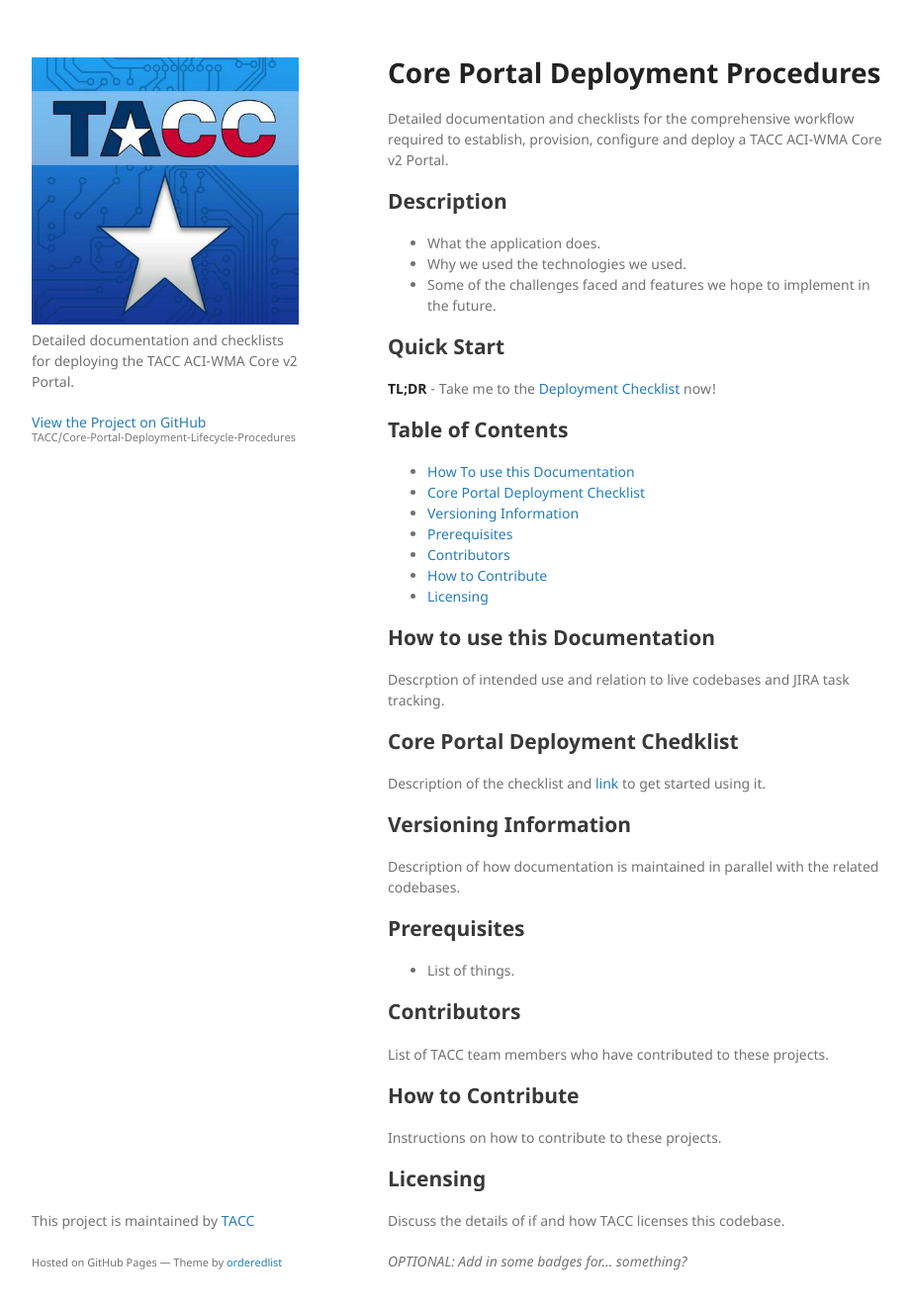
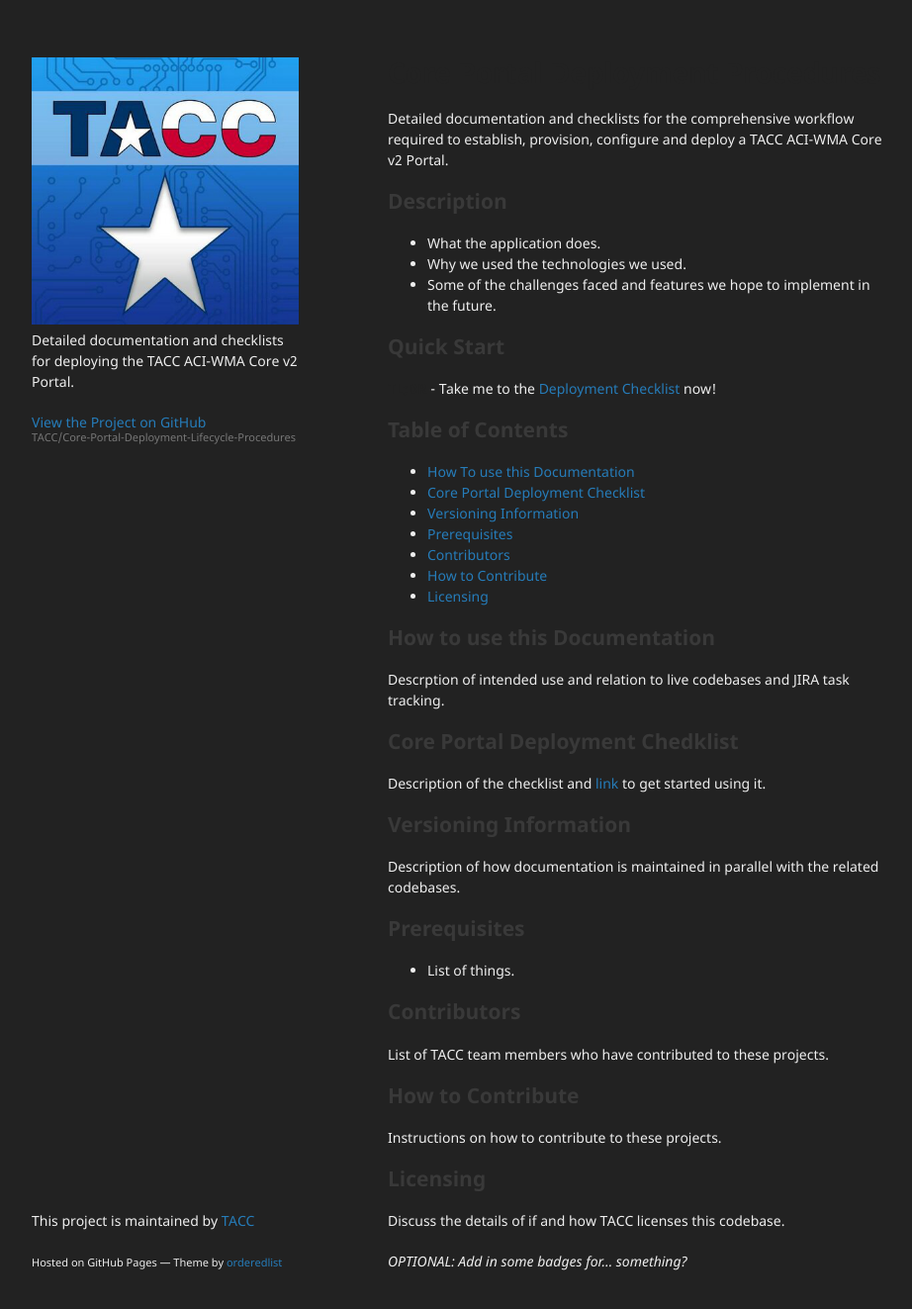
Before and after one commit to TACC/Core-Portal-Deployment-Lifecycle-Procedures, a Jekyll site: the page built from index.md, in a window 1280 px wide and 1355 px high. Shown: the top 1323 px of the window at 99% size, without its empty margins (178-1100 px from the left). Built offline with Jekyll 4.4.1, drawn with Linux system fonts in a browser that asks for light colours; our own code applies the rules of GitHub Pages for plain Markdown files.

Commit message:
Testing extending the theme css.

```diff
--- /dev/null
+++ b/assets/css/cpdp-theme.css
@@ -0,0 +1,4 @@
+body {
+    background: #222;
+    color: #eee;
+}
--- a/assets/css/style.scss
+++ b/assets/css/style.scss
@@ -2,3 +2,4 @@
 ---
 
 @import "jekyll-theme-minimal";
+@import "cpdp-theme";
```
